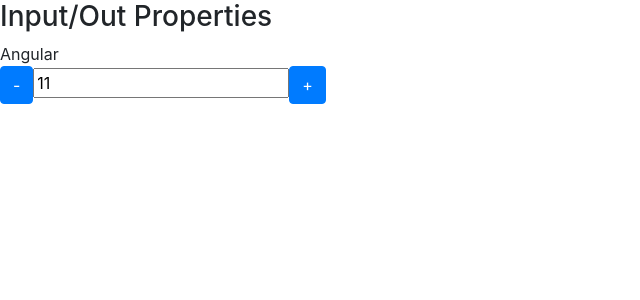
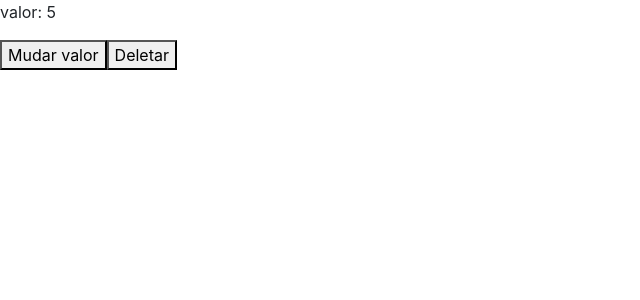
Before and after one commit to flavioportugal20/curso-angular, an Angular app in the folder data-binding/: page / in a window 1280 px wide. Shown: the top 300 px of the page, without its empty margins (0-640 px from the left). Built offline with nearby package versions, Linux system fonts and the light colour scheme.

Commit message:
Ciclo de vida do componente

```diff
--- a/data-binding/src/app/app.component.html
+++ b/data-binding/src/app/app.component.html
@@ -1 +1,5 @@
-<app-data-binding></app-data-binding>
+<!--<app-data-binding></app-data-binding>-->
+
+<app-ciclo [valorInicialCiclo]="valor" *ngIf="!deletarCiclo"></app-ciclo>
+<button (click)="mudarValor()">Mudar valor</button>
+<button (click)="destruirCiclo()">Deletar</button>
--- a/data-binding/src/app/app.component.ts
+++ b/data-binding/src/app/app.component.ts
@@ -7,4 +7,14 @@
 })
 export class AppComponent {
   title = 'data-binding';
+  valor: number = 5;
+  deletarCiclo: boolean = false;
+
+  mudarValor(){
+    this.valor++;
+  }
+
+  destruirCiclo(){
+    this.deletarCiclo = true;
+  }
 }
--- a/data-binding/src/app/app.module.ts
+++ b/data-binding/src/app/app.module.ts
@@ -8,13 +8,15 @@
 import { MeuFormModule } from './meu-form/meu-form.module';
 import { InputPropertyComponent } from './input-property/input-property.component';
 import { OutputPropertyComponent } from './output-property/output-property.component';
+import { CicloComponent } from './ciclo/ciclo.component';
 
 @NgModule({
   declarations: [
     AppComponent,
     DataBindingComponent,
     InputPropertyComponent,
-    OutputPropertyComponent
+    OutputPropertyComponent,
+    CicloComponent
   ],
   imports: [
     BrowserModule,
--- /dev/null
+++ b/data-binding/src/app/ciclo/ciclo.component.html
@@ -0,0 +1,3 @@
+<p>
+    valor: {{ valorInicialCiclo }}
+</p>
--- /dev/null
+++ b/data-binding/src/app/ciclo/ciclo.component.ts
@@ -0,0 +1,66 @@
+import {
+  AfterContentChecked,
+  AfterContentInit,
+  AfterViewChecked,
+  AfterViewInit,
+  Component,
+  DoCheck,
+  Input,
+  OnChanges,
+  OnDestroy,
+  OnInit
+} from '@angular/core';
+
+@Component({
+  selector: 'app-ciclo',
+  templateUrl: './ciclo.component.html',
+  styleUrls: ['./ciclo.component.css']
+})
+export class CicloComponent implements OnChanges, OnInit,
+  DoCheck, AfterContentInit, AfterContentChecked,
+  AfterViewInit, AfterViewChecked, OnDestroy {
+
+  @Input() valorInicialCiclo: number = 10;
+
+  constructor() {
+    this.log('constructor')
+  }
+
+  ngOnInit() {
+    this.log('ngOnInit')
+  }
+
+  ngOnChanges() {
+    this.log('ngOnChanges')
+  }
+
+  ngDoCheck() {
+    this.log('ngOnDoCheck')
+  }
+
+  ngAfterContentInit() {
+    this.log('ngAfterContentInit')
+  }
+
+  ngAfterContentChecked() {
+    this.log('ngAfterContentChecked')
+  }
+
+  ngAfterViewInit() {
+    this.log('ngAfterViewInit')
+  }
+
+  ngAfterViewChecked() {
+    this.log('ngAfterViewChecked')
+  }
+
+  ngOnDestroy() {
+    this.log('ngOnDestroy')
+  }
+
+  private log(hook: string){
+    console.log(hook);
+  }
+
+
+}
--- a/data-binding/src/app/data-binding/data-binding.component.ts
+++ b/data-binding/src/app/data-binding/data-binding.component.ts
@@ -50,9 +50,12 @@
     console.log(evento.novoValor);
   }
 
-  constructor() { }
+  constructor() {
+   }
 
   ngOnInit(): void {
   }
 
+
+
 }
```
Also changed, not shown: data-binding/src/app/ciclo/ciclo.component.css (added), data-binding/src/app/data-binding/data-binding.component.html (line endings or trailing spaces), 1 other file (tests, documents, lock files or other folders).
